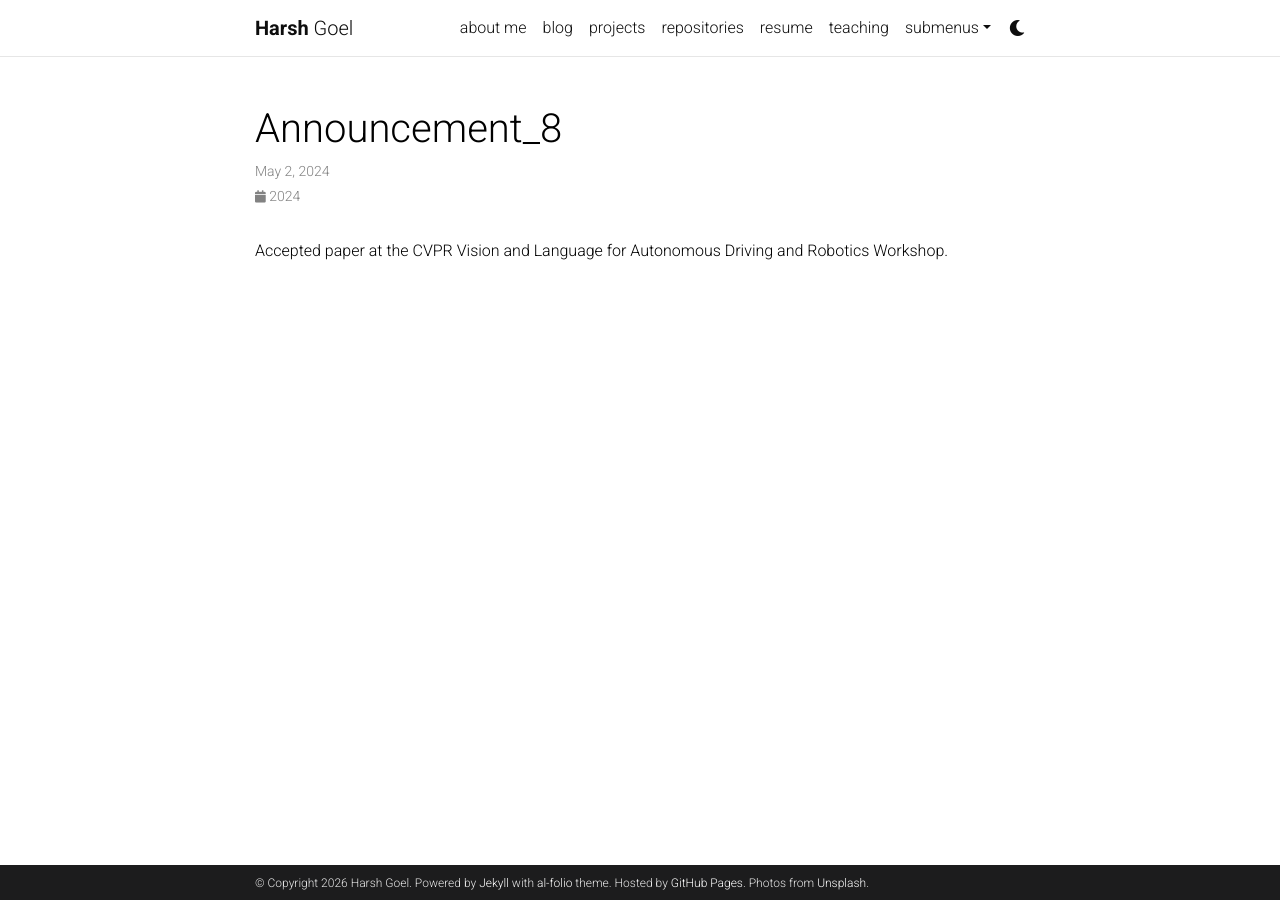
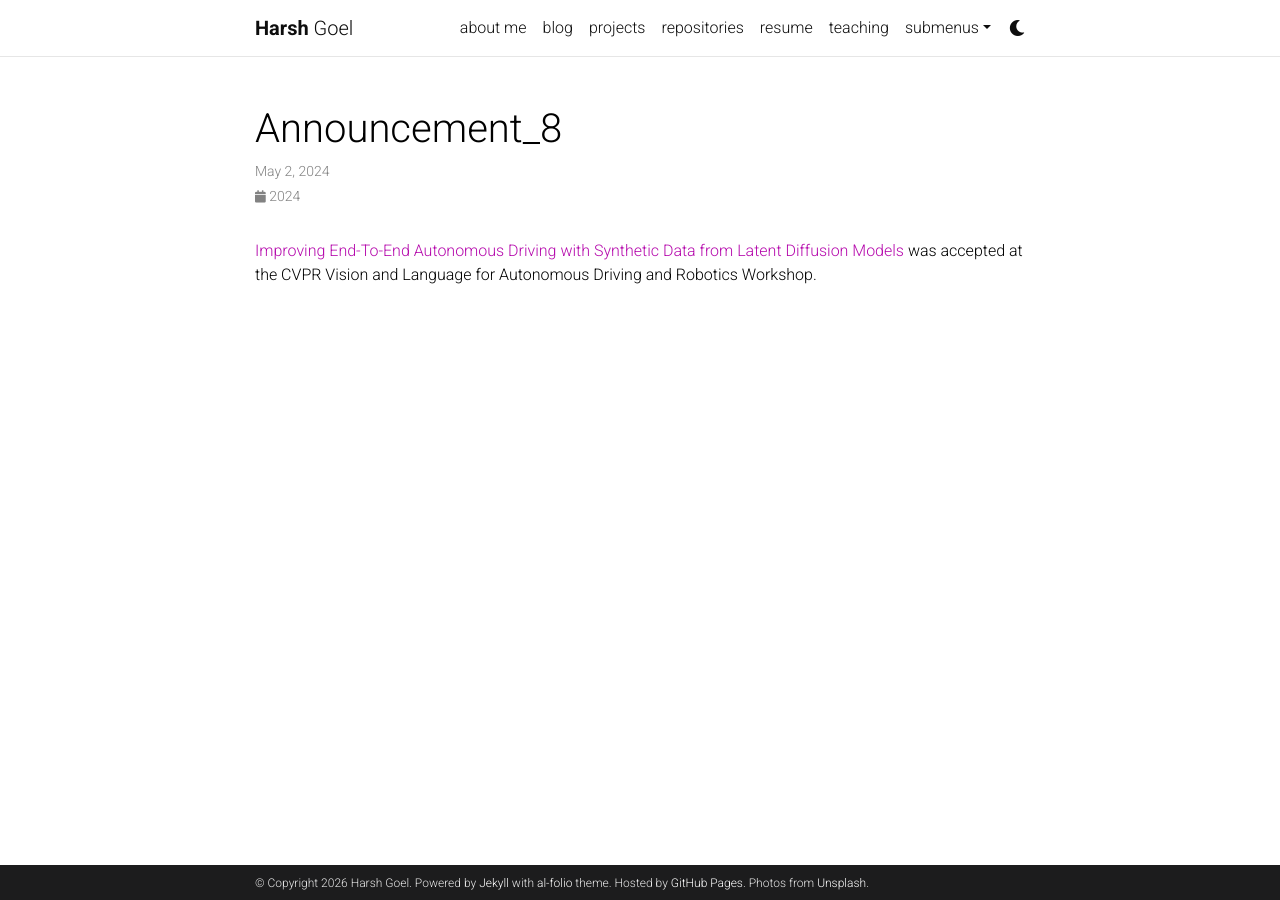
Before and after one commit to harshg99/hgmain, a Jekyll site: the page built from _news/announcement_8.md, in a window 1280 px wide. Built offline with Jekyll 4.4.1, drawn with Linux system fonts in a browser that asks for light colours; comment, search, counter and statistics services are not loaded; a style sheet for code colours, icons or effects is not loaded.

Commit message:
Name the CVPR workshop paper in News

```diff
--- a/_news/announcement_8.md
+++ b/_news/announcement_8.md
@@ -4,4 +4,4 @@ date: 2024-05-02 12:00:00-0500
 inline: true
 ---
 
-Accepted paper at the CVPR Vision and Language for Autonomous Driving and Robotics Workshop.
+[Improving End-To-End Autonomous Driving with Synthetic Data from Latent Diffusion Models](https://openreview.net/forum?id=yaXYQinjOA) was accepted at the CVPR Vision and Language for Autonomous Driving and Robotics Workshop.
```
